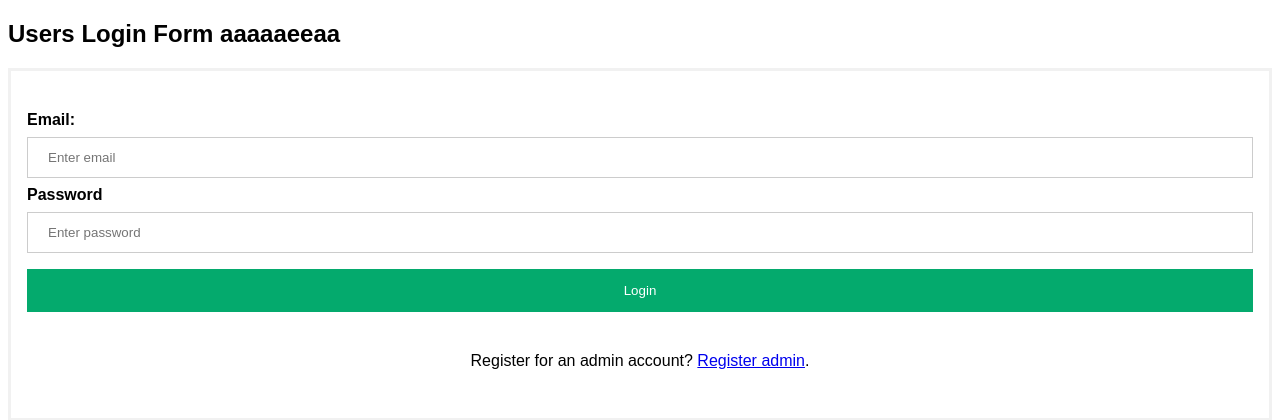
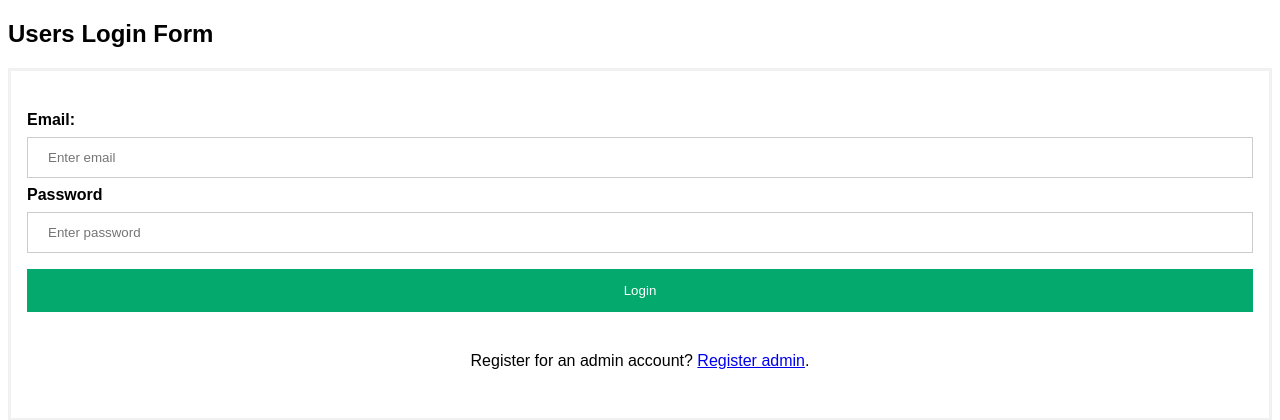
Before and after one commit to Mem2002/BEmobile, a Node server app: page /loginUser in a window 1280 px wide. Shown: the top 420 px of the page. Run offline with Node 20, Linux system fonts and the light colour scheme; some libraries are stand-ins or nearby versions.

Commit message:
update_two_login

```diff
--- a/src/controllers/homeController.js
+++ b/src/controllers/homeController.js
@@ -74,8 +74,7 @@ const postLoginUser = async (req, res) => {
     return res.redirect(`/loginUser?message=${encodeURIComponent(message)}`);
   }
 
-  let user = await userModels.findOne({ email });
-  console.log("user");
+  let user = await UserTestModels.findOne({ email });
   if (user) {
     let IsCorrectPass = checkPassword(req.body.password, user.password);
     if (IsCorrectPass === true) {
--- a/src/views/loginUser.ejs
+++ b/src/views/loginUser.ejs
@@ -77,7 +77,7 @@ span.psw {
 </head>
 <body>
 
-<h2>Users Login Form aaaaaeeaa</h2>
+<h2>Users Login Form</h2>
 
 <form action="/loginUser" method="POST">
   <div class="imgcontainer">
```
